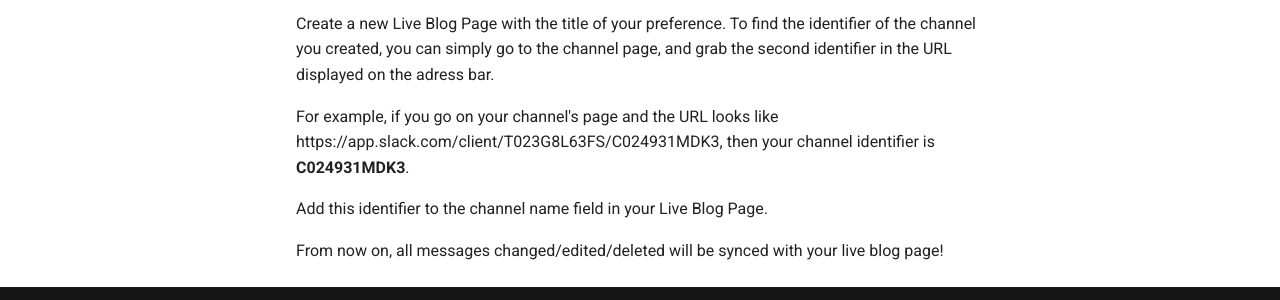
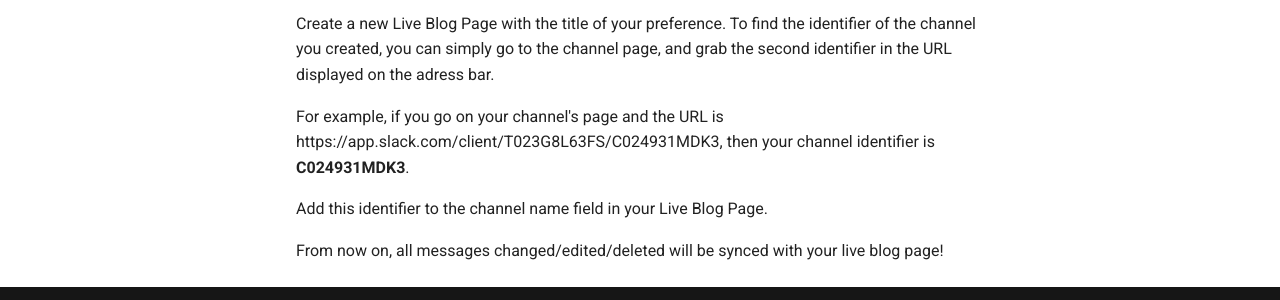
Before and after one commit to wagtail/wagtail-live, an MkDocs documentation site: the page built from docs/getting_started/tutorial.md, in a window 1280 px wide and 900 px high, scrolled down 5339 px. Shown: the part 568-868 px from the top of the window. Built offline with MkDocs 1.6.1 and Material for MkDocs 9.7.7, drawn with Linux system fonts in a browser that asks for light colours; comment, search, counter and statistics services are not loaded.

Commit message:
Update docs/getting_started/tutorial.md
Co-authored-by: Tom Dyson <tom@torchbox.com>

```diff
--- a/docs/getting_started/tutorial.md
+++ b/docs/getting_started/tutorial.md
@@ -271,7 +271,7 @@ Head to http://127.0.0.1:8000/admin/ and log in with the superuser credentials y
 Create a new Live Blog Page with the title of your preference. To find the identifier of the channel you created,
 you can simply go to the channel page, and grab the second identifier in the URL displayed on the adress bar.
 
-For example, if you go on your channel's page and the URL looks like https://app.slack.com/client/T023G8L63FS/C024931MDK3,
+For example, if you go on your channel's page and the URL is https://app.slack.com/client/T023G8L63FS/C024931MDK3,
 then your channel identifier is **C024931MDK3**.
 
 Add this identifier to the channel name field in your Live Blog Page.
```
